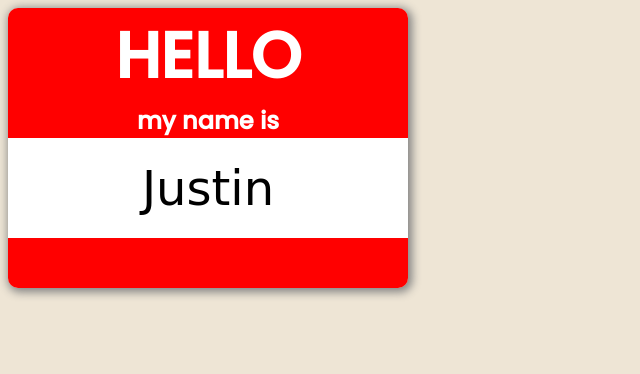
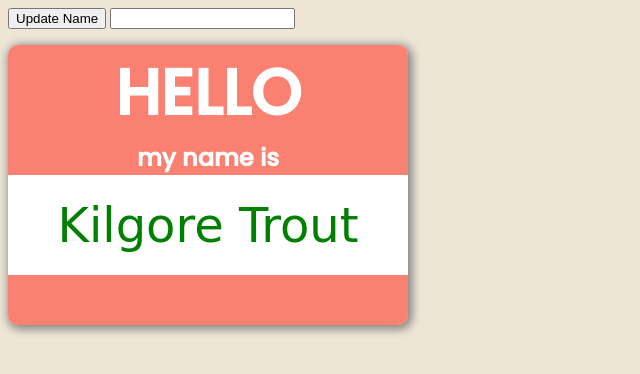
Before and after one commit to justin-w-soto/Lab-02a, a plain HTML site: page index.html in a window 1280 px wide. Shown: the whole page, without its empty margins (0-640 px from the left). Drawn offline with Linux system fonts and the light colour scheme; a web font is replaced by a local one.

Commit message:
added initial JS

```diff
--- a/index.html
+++ b/index.html
@@ -4,7 +4,7 @@
     <meta charset="UTF-8">
     <meta http-equiv="X-UA-Compatible" content="IE=edge">
     <meta name="viewport" content="width=device-width, initial-scale=1.0">
-    <title>Document</title>
+    <title>Name tag with JS</title>
     <link rel='stylesheet' href="style.css">
     <link rel="preconnect" href="https://fonts.googleapis.com">
 <link rel="preconnect" href="https://fonts.gstatic.com" crossorigin>
@@ -14,22 +14,25 @@
 <link href="https://fonts.googleapis.com/css2?family=Cedarville+Cursive&family=Poppins:ital,wght@0,500;1,500&display=swap" rel="stylesheet">
 </head>
 <body>
+    <button id="submit-button">Update Name</button>
+    <input type="text" name= "name" id="name-input"/>
 
 
-    <main>
+    <p></p>
+    <main id="name-tag">
 
-        <section class="top">
+
+        <section class="top" id="top-section">
                 <h1>Hello</h1>
                 <h2>my name is</h2>
         </section>
-        <section class="middle">
+        <section class="middle" id="name-section">
             Justin
         </section>
-        <section class="bottom">
+        <section class="bottom" id="bottom-section">
              </section>
     </main>
+    <script type="module" src="index.js"></script>
+</body>
 
-
-
-</body>
 </html>
--- /dev/null
+++ b/index.js
@@ -0,0 +1,32 @@
+
+//nametag
+    const nameTag = document.getElementById('name-tag');
+    console.log(nameTag);
+
+//top-section
+    const topSection = document.getElementById('top-section');
+    topSection.style.backgroundColor = 'salmon';
+    topSection.style.color = 'white';
+
+//bottom-section
+    const bottomSection = document.getElementById('bottom-section');
+    bottomSection.style.backgroundColor = 'salmon';
+
+//name-section
+    const nameSection = document.getElementById('name-section');
+    nameSection.innerText = 'Kilgore Trout';
+    nameSection.style.color = 'green';
+
+//input-field
+    const nameInput = document.getElementById('name-input');
+    // nameInput.addEventListener('input', (e)=>{
+    // console.log(e.target.value)
+    // nameSection.innerText = e.target.value;
+
+ //});
+
+//button
+    const submitButton = document.getElementById('submit-button');
+    submitButton.addEventListener('click', (e)=>{
+    nameSection.innerText = nameInput.value;
+});
```
